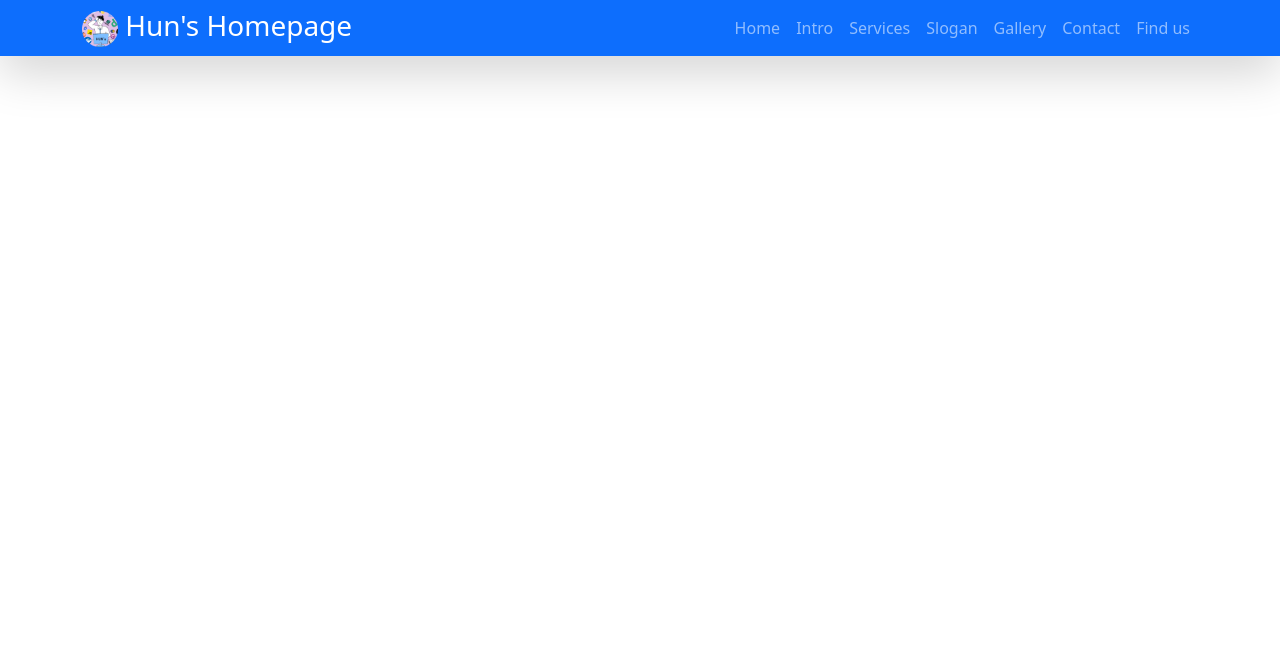
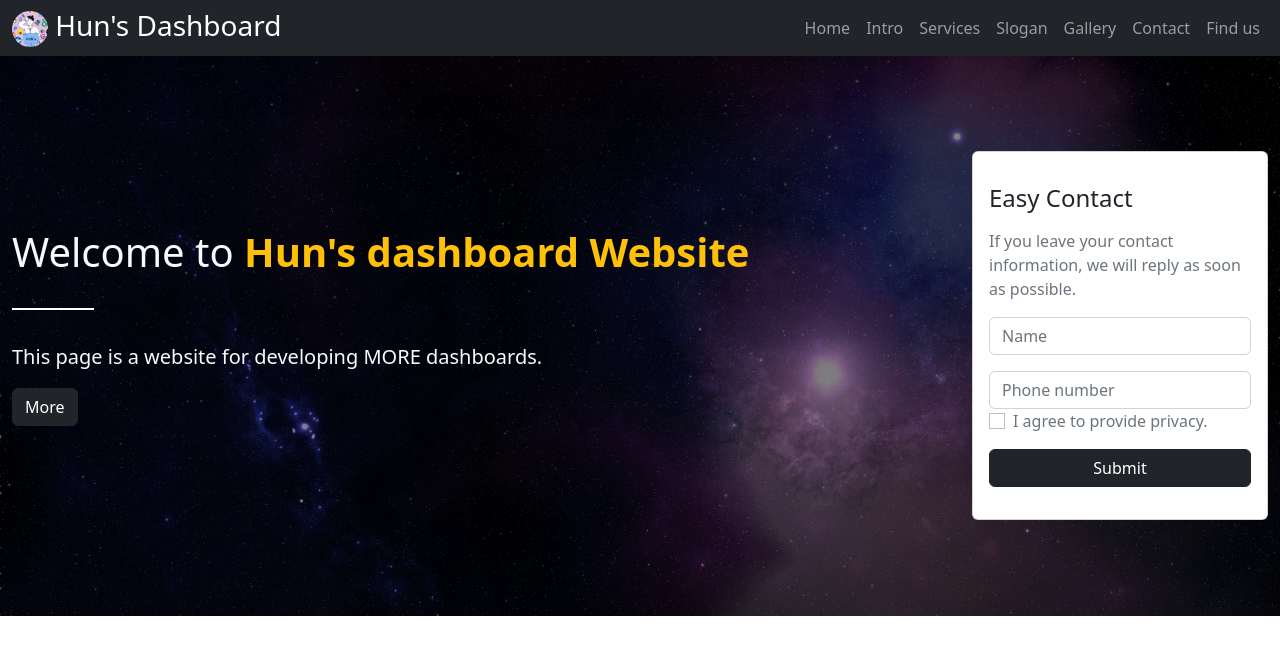
Before and after one commit to sh95fit/Proj1.MORE, a Django app: template more/templates/main.html in a window 1280 px wide. Shown: the top 655 px of the page. Run offline with Django 3.2, Linux system fonts and the light colour scheme; the template is opened without the code that fills it, so the values that code supplies are empty.

Commit message:
top 섹션 구성(폼 사용)

```diff
--- a/more/static/css/main.css
+++ b/more/static/css/main.css
@@ -0,0 +1,43 @@
+
+/* Global */
+.section-content {
+  padding: 4rem 0;
+}
+
+/* Top Section */
+#top {
+    background-image: url('../images/bg/bg-top.jpg');
+    background-position: center;
+    background-repeat: no-repeat;
+    background-size: cover;
+    height: 70vh;
+    position: relative;
+}
+
+#top .overlay {
+    position: absolute;
+    height: 100%;
+    width: 100%;
+    left: 0;
+    top: 0;
+    background-color: rgba(0,0,0,0.5);
+}
+
+#top .divider {
+    width: 10%;
+    margin-top: 2rem;
+    margin-bottom: 2rem;
+    border-top: 2px solid #fff;
+}
+
+#top .welcome {
+    padding-right: 8rem;
+    color: #fff;
+}
+
+@media screen and (max-width: 767px) {
+    #top .welcome {
+        padding-left: 2rem;
+        padding-right: 1rem;
+    }
+}
--- a/more/templates/base.html
+++ b/more/templates/base.html
@@ -57,9 +57,9 @@
   <body>
     <!-- 네비게이션바 구현 -->
     <nav
-      class="navbar navbar-expand-lg navbar-dark bg-primary py-1 shadow-lg sticky-top"
+      class="navbar navbar-expand-lg navbar-dark bg-dark py-1 shadow-lg sticky-top"
     >
-      <div class="container">
+      <div class="container-fluid">
         <a href="#" class="navbar-brand align-middle">
           <h3 class="m-0">
             <img
@@ -67,10 +67,23 @@
               alt="Logo"
               height="36px"
             />
-            Hun's Homepage
+            Hun's Dashboard
           </h3>
         </a>
-        <div class="collapse navbar-collapse">
+
+        <button
+          class="navbar-toggler"
+          type="button"
+          data-bs-toggle="collapse"
+          data-bs-target="#navbarSupportedContent"
+          aria-controls="navbarSupportedContent"
+          aria-expand="false"
+          aria-label="Toggle navigation"
+        >
+          <span class="navbar-toggler-icon"></span>
+        </button>
+
+        <div class="collapse navbar-collapse" id="navbarSupportedContent">
           <ul class="navbar-nav ms-auto mb-2 mb-lg-0">
             <li class="nav-item">
               <a href="#top" class="nav-link"> Home </a>
@@ -98,6 +111,73 @@
       </div>
     </nav>
 
+    <section id="top">
+      <div
+        class="section-content overlay d-flex justify-content-center align-items-center"
+      >
+        <div class="container-xxl">
+          <div class="row align-items-center">
+            <div class="col-md-9 welcome">
+              <h1 class="welcome-title fw-light text-light">
+                Welcome to
+                <span class="text-warning fw-bold"
+                  >Hun's dashboard Website</span
+                >
+              </h1>
+              <div class="divider"></div>
+              <div class="row welcome-desc">
+                <p class="col-sm-10 col-md-12 lead text-light">
+                  This page is a website for developing MORE dashboards.
+                </p>
+                <p class="col-sm-2 col-md-12">
+                  <a href="#" class="btn btn-dark">More</a>
+                </p>
+              </div>
+            </div>
+            <div class="col-md-3 d-none d-md-block letsgo">
+              <div class="card card-body letsgo-card">
+                <div class="letsgo my-3">
+                  <h4 class="letsgo-title card-title text-dark mb-3">
+                    Easy Contact
+                  </h4>
+                  <p class="card-text text-secondary">
+                    If you leave your contact information, we will reply as soon
+                    as possible.
+                  </p>
+                </div>
+                <div clas="letsgo-card-form">
+                  <form>
+                    <div class="mb-3">
+                      <input
+                        type="text"
+                        class="form-control"
+                        placeholder="Name"
+                      />
+                    </div>
+                      <input
+                      type="tel"
+                      class="form-control"
+                      placeholder="Phone number"
+                      />
+                    </div>
+                    <div class="form-check mb-3">
+                      <input type="text" class="form-check-input" id="flexCheckDefault">
+                      <label for="flexCheckDefault" class="form-check-label text-secondary">
+                        I agree to provide privacy.
+                      </label>
+                    </div>
+                    <p class="mb-3">
+                      <button class="btn btn-dark w-100" type="button">Submit</button>
+                    </p>
+                  </form>
+                </div>
+              </div>
+            </div>
+          </div>
+        </div>
+      </div>
+    </section>
+
     <!-- JavaScript 번들 추가 -->
 
     <!-- 부트스트랩 js CDN 추가 -->
```
Also changed, not shown: more/static/images/bg/bg-top.jpg (added), 1 other file.
